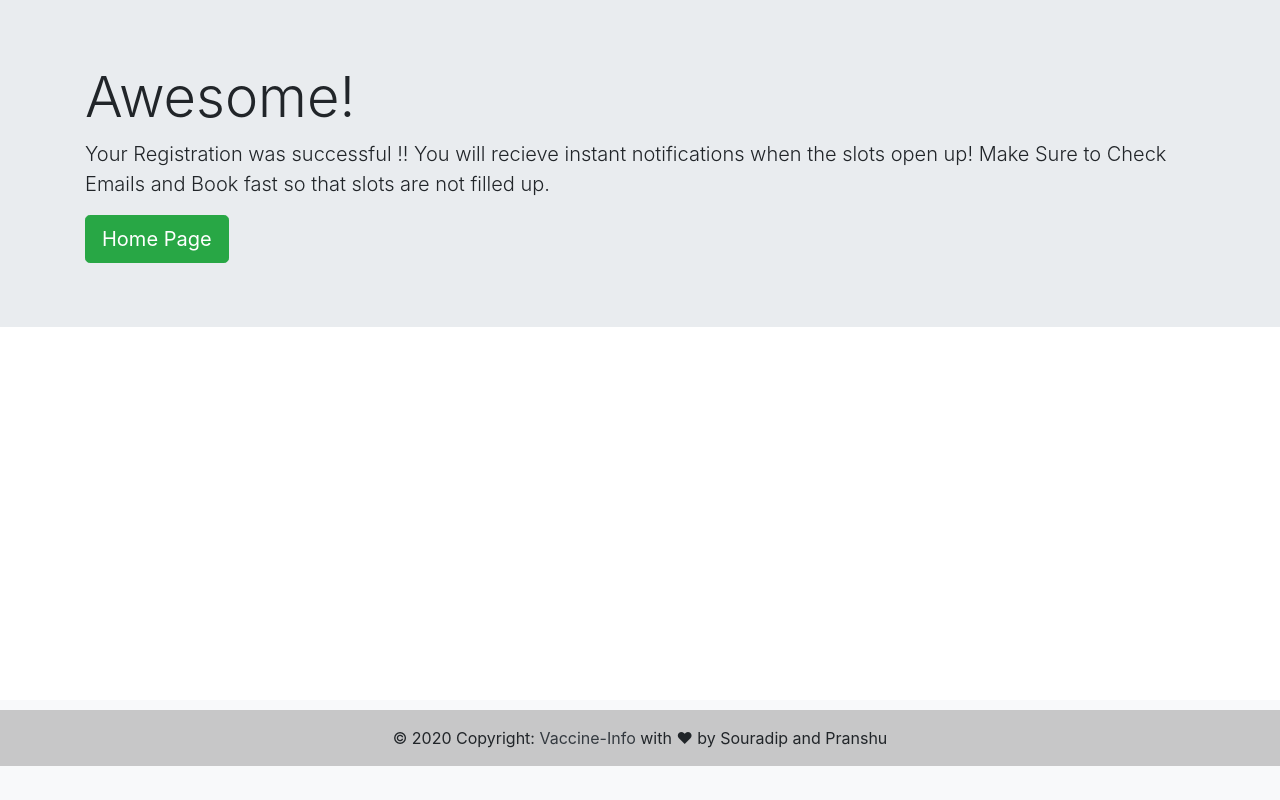
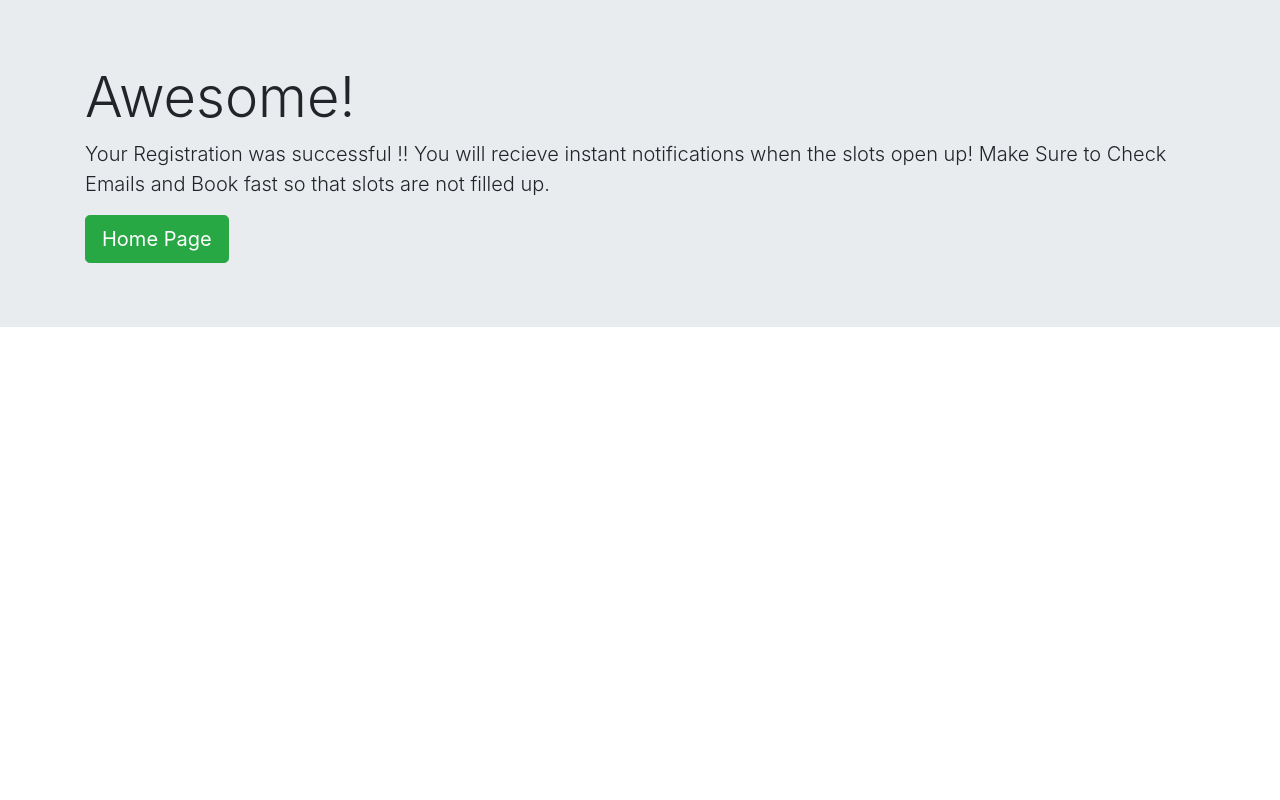
Before and after one commit to arshad-k7/Vaccine-Notifier, a website: page public/html/successfulRegistration.html in a window 1280 px wide. Drawn offline with nearby package versions, Linux system fonts and the light colour scheme.

Commit message:
Update successfulRegistration.html

```diff
--- a/public/html/successfulRegistration.html
+++ b/public/html/successfulRegistration.html
@@ -48,10 +48,5 @@
             </form>
         </div>
     </div>
-    <footer class="bg-light text-center text-lg-start">
-        <div class="text-center p-3" style="background-color: rgba(0, 0, 0, 0.2);">
-          © 2020 Copyright: <a class="text-dark" href="/">Vaccine-Info </a> with ❤ by Souradip and Pranshu
-        </div>
-    </footer>
 </body>
 </html>
```
